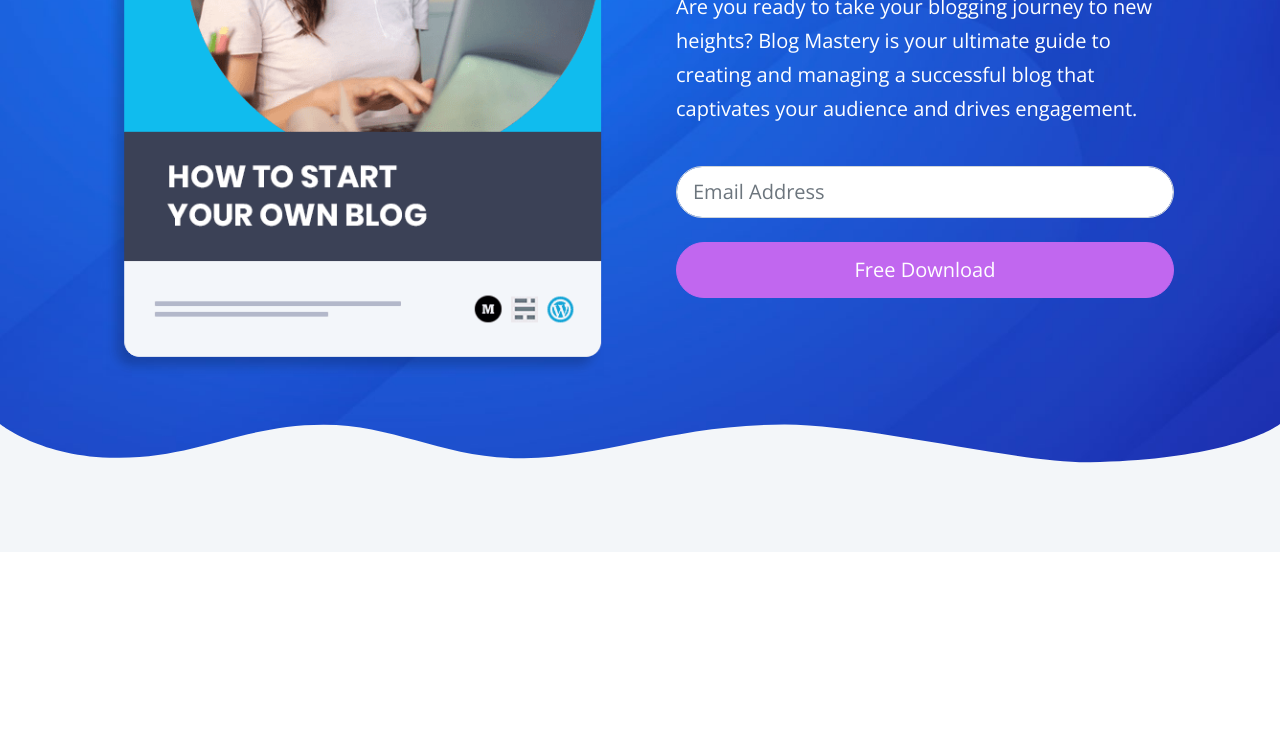
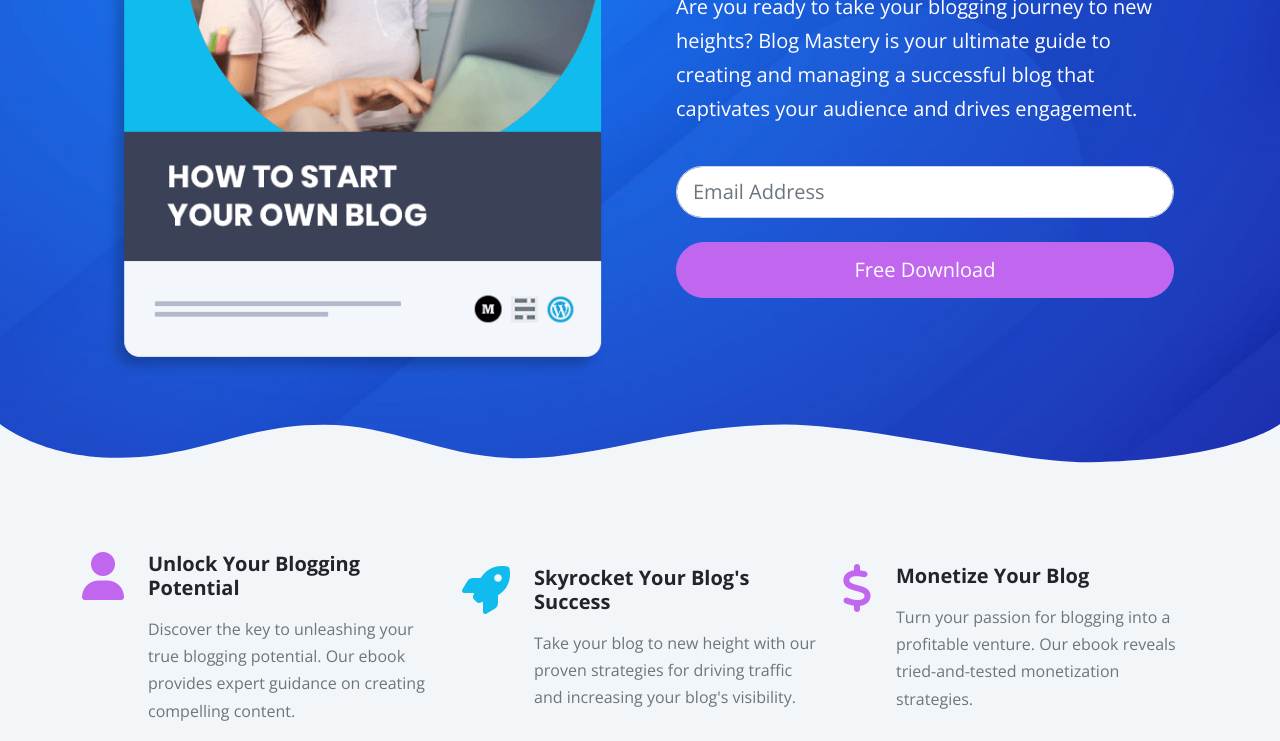
Before and after one commit to andrewkimdev/bootstrap5-ebook-website, a website: page index.html in a window 1280 px wide. Shown: the part 433-1174 px from the top of the page. Before the commit the page ends 985 px from the top, so only its background shows below. Drawn offline with nearby package versions, Linux system fonts and the light colour scheme; files that its build step writes are made by us from their sources.

Commit message:
Add Icon Section

```diff
--- a/index.html
+++ b/index.html
@@ -1,17 +1,17 @@
 <!DOCTYPE html>
 <html lang="en">
 <head>
-    <meta charset="UTF-8" />
-    <meta http-equiv="X-UA-Compatible" content="IE=edge" />
-    <meta name="viewport" content="width=device-width, initial-scale=1.0" />
+  <meta charset="UTF-8"/>
+  <meta http-equiv="X-UA-Compatible" content="IE=edge"/>
+  <meta name="viewport" content="width=device-width, initial-scale=1.0"/>
   <link
     href="https://fonts.googleapis.com/css2?family=Open+Sans:ital,wght@0,400;0,600;0,700;1,400&display=swap"
     rel="stylesheet"
   />
-    <link rel="stylesheet" href="css/font-awesome.css" />
-    <link rel="stylesheet" href="css/bootstrap.css" />
-    <link rel="stylesheet" href="css/styles.css" />
-    <link rel="icon" href="images/favicon.png" />
+  <link rel="stylesheet" href="css/font-awesome.css"/>
+  <link rel="stylesheet" href="css/bootstrap.css"/>
+  <link rel="stylesheet" href="css/styles.css"/>
+  <link rel="icon" href="images/favicon.png"/>
   <title>Free E-Book | Start Your Own Blog</title>
 </head>
 <body>
@@ -63,7 +63,8 @@
               <form>
                 <div class="my-4">
                   <label for="email" class="d-none">Email</label>
-                      <input id="email" type="email" class="form-control form-control-lg rounded-5" placeholder="Email Address">
+                  <input id="email" type="email" class="form-control form-control-lg rounded-5"
+                         placeholder="Email Address">
                 </div>
                 <div class="d-grid">
                   <button class="btn btn-primary text-white btn-lg">Free Download</button>
@@ -98,6 +99,38 @@
   </svg>
 </header>
 
+<!-- Icons -->
+<section class="icons bg-light pd-5">
+  <div class="container-xl">
+    <div class="row hstack g-4">
+      <div class="col-md-4 d-flex gap-4">
+        <i class="fas fa-user fa-3x text-primary"></i>
+        <div>
+          <h5 class="fw-bold">Unlock Your Blogging Potential</h5>
+          <p class="text-muted">Discover the key to unleashing your true blogging potential. Our ebook provides expert
+            guidance on creating compelling content.</p>
+        </div>
+      </div>
+      <div class="col-md-4 d-flex gap-4">
+        <i class="fas fa-rocket fa-3x text-secondary"></i>
+        <div>
+          <h5 class="fw-bold">Skyrocket Your Blog's Success</h5>
+          <p class="text-muted">Take your blog to new height with our proven strategies for driving traffic and
+            increasing your blog's visibility.</p>
+        </div>
+      </div>
+      <div class="col-md-4 d-flex gap-4">
+        <i class="fas fa-dollar fa-3x text-primary"></i>
+        <div>
+          <h5 class="fw-bold">Monetize Your Blog</h5>
+          <p class="text-muted">Turn your passion for blogging into a profitable venture. Our ebook reveals
+            tried-and-tested monetization strategies.</p>
+        </div>
+      </div>
+    </div>
+  </div>
+</section>
+
 <script src="js/bootstrap.bundle.min.js"></script>
 <script src="js/script.js"></script>
 </body>
```
Lines whose indentation alone changed are shown as unchanged.
